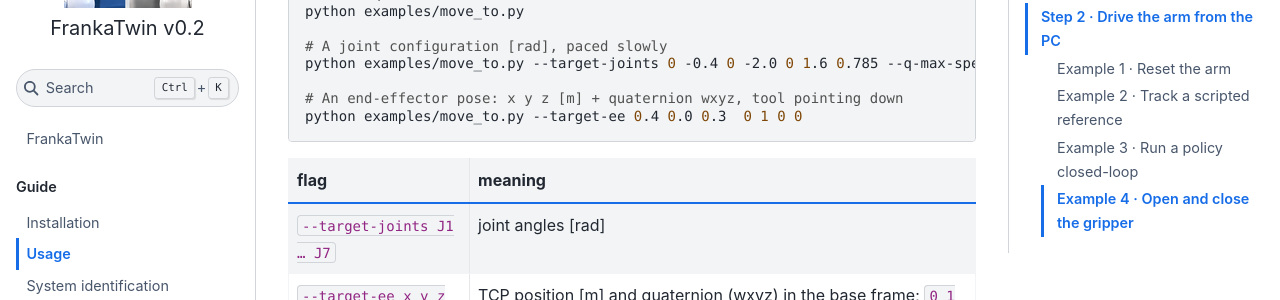
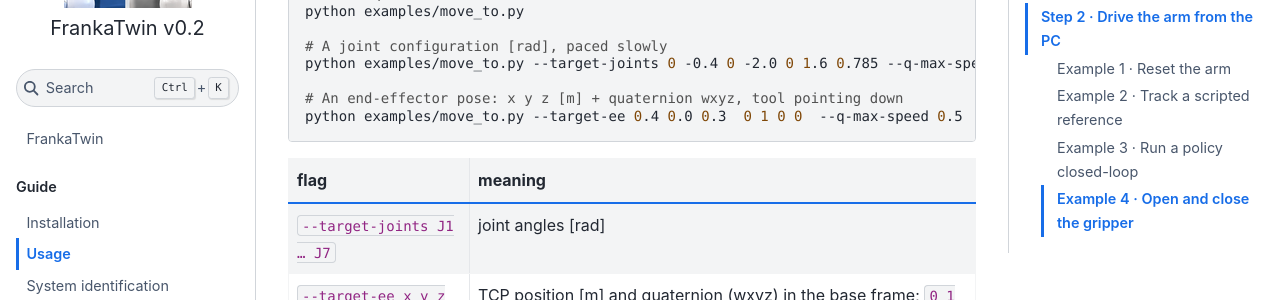
Before and after one commit to tsrobcvai/frankatwin, a Sphinx documentation site: the page built from docs/usage.md, in a window 1280 px wide and 900 px high, scrolled down 1383 px. Shown: the part 152-452 px from the top of the window. Built offline with Sphinx 7.4.7 and the Sphinx Book theme 1.1.4, drawn with Linux system fonts in a browser that asks for light colours.

Commit message:
docs(usage): spell out --q-max-speed 0.5 in both move_to examples
Show the flag on every target mode rather than leaving the end-effector one to
the default.

Co-Authored-By: Claude Opus 5 <noreply@anthropic.com>

````diff
--- a/docs/usage.md
+++ b/docs/usage.md
@@ -62,10 +62,10 @@ and use `--q-max-speed 0.1` the first time you try a new target.
 python examples/move_to.py
 
 # A joint configuration [rad], paced slowly
-python examples/move_to.py --target-joints 0 -0.4 0 -2.0 0 1.6 0.785 --q-max-speed 0.2
+python examples/move_to.py --target-joints 0 -0.4 0 -2.0 0 1.6 0.785 --q-max-speed 0.5
 
 # An end-effector pose: x y z [m] + quaternion wxyz, tool pointing down
-python examples/move_to.py --target-ee 0.4 0.0 0.3  0 1 0 0
+python examples/move_to.py --target-ee 0.4 0.0 0.3  0 1 0 0  --q-max-speed 0.5
 ```
 
 | flag | meaning |
````
